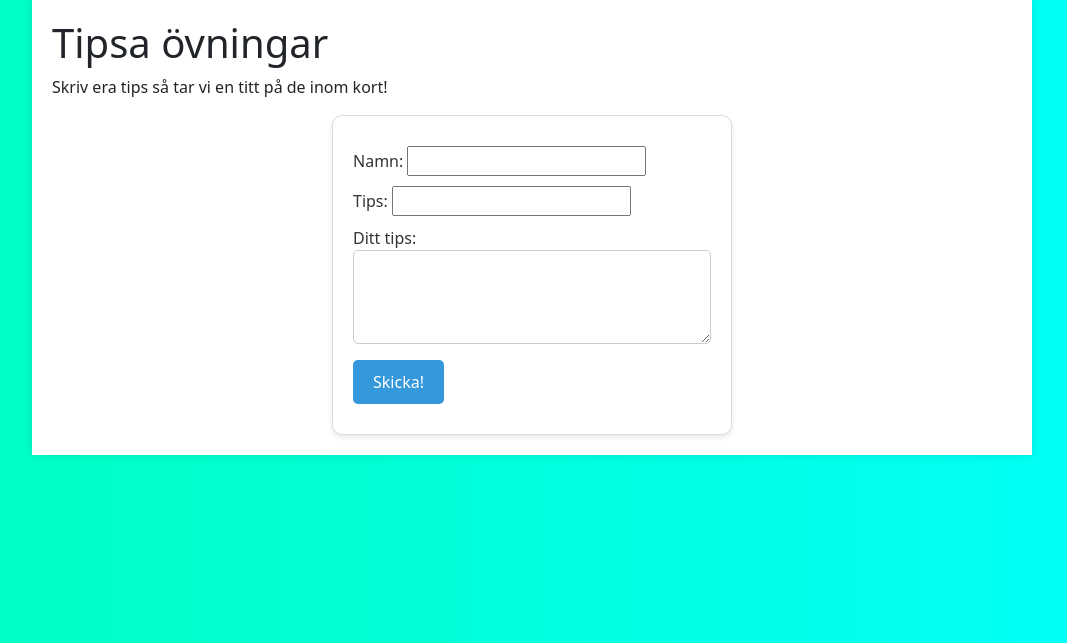
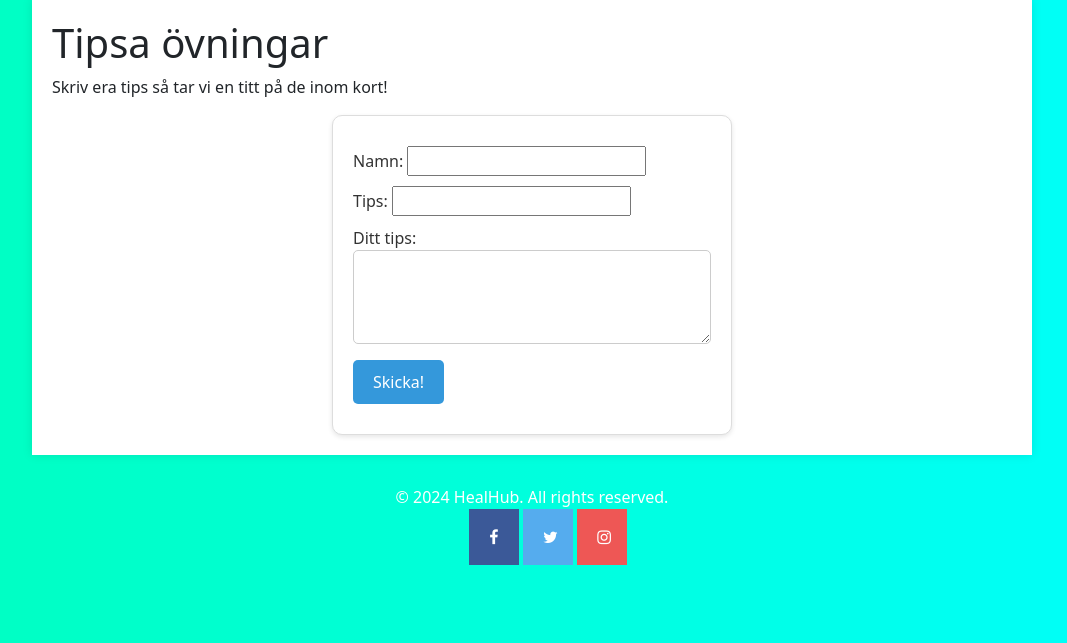
Before and after one commit to BenjaminAston/HealHub, a Flask app: page /tipsa-ovningar in a window 1280 px wide. Shown: the part 157-800 px from the top of the page, without its empty margins (108-1175 px from the left). Run offline with Flask 3, Linux system fonts and the light colour scheme.

Commit message:
Update Tipsa övningar.html

```diff
--- a/HealHub_code/templates/Tipsa övningar.html
+++ b/HealHub_code/templates/Tipsa övningar.html
@@ -7,6 +7,8 @@
     <meta http-equiv="X-UA-Compatible" content="ie=edge">
     <link rel="stylesheet" type="text/css" href="/static/css/style.css">
     <link rel="stylesheet" type="text/css" href="/static/css/style3.css">
+    <link rel="stylesheet" href="https://cdnjs.cloudflare.com/ajax/libs/font-awesome/4.7.0/css/font-awesome.min.css">
+
 
     <link rel="stylesheet" href="https://cdn.jsdelivr.net/npm/bootstrap@5.3.3/dist/css/bootstrap.min.css">
     <script src="https://cdn.jsdelivr.net/npm/bootstrap@5.3.3/dist/js/bootstrap.bundle.min.js"></script>
@@ -69,5 +71,14 @@
 
     </main>
 </body>
+<footer>
+    &copy; 2024 HealHub. All rights reserved.
+    <ul class="social-media">
+        <a href="#" class="fa fa-facebook"></a>
+        <a href="#" class="fa fa-twitter"></a>
+        <a href="#" class="fa fa-instagram"></a>
 
+    </ul>
+
+   </footer>
 </html>
```
